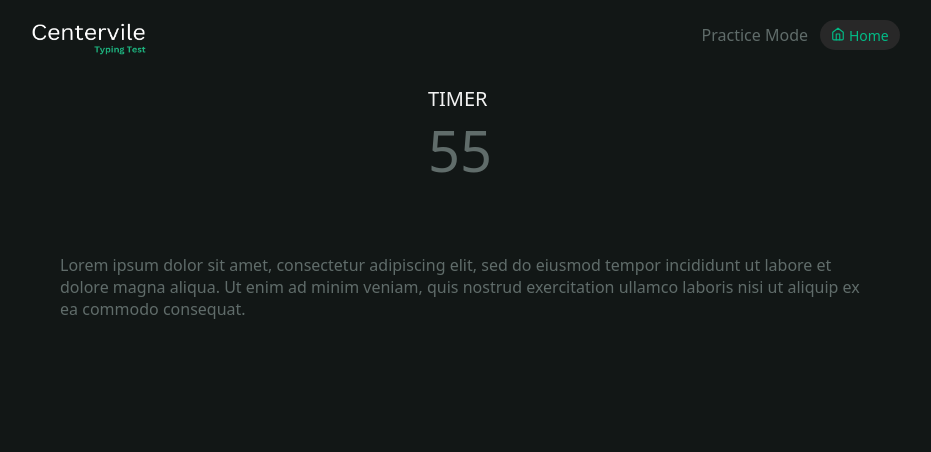
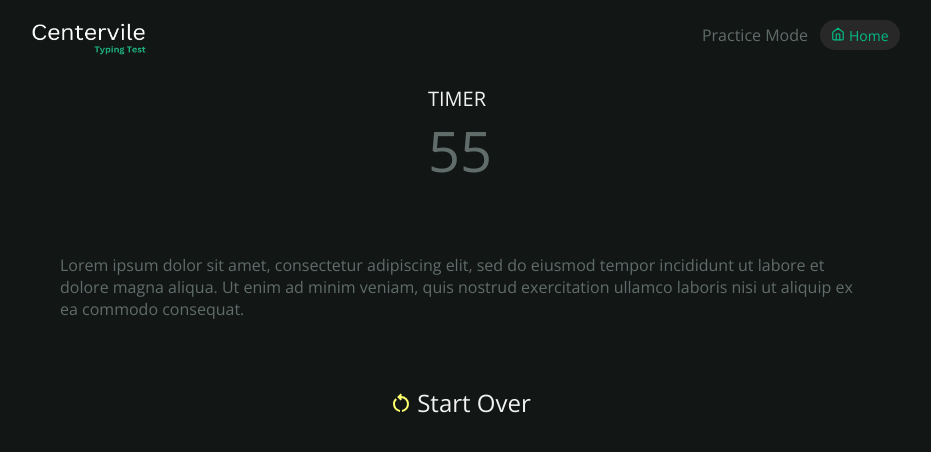
Before and after one commit to Besufikad17/YATT, a Vue app: page / in a window 1280 px wide. Shown: the top 452 px of the page, without its empty margins (180-1111 px from the left). Built offline with nearby package versions, Linux system fonts and the light colour scheme.

Commit message:
font updated, restart UI implemented

```diff
--- a/index.html
+++ b/index.html
@@ -3,6 +3,9 @@
   <head>
     <meta charset="UTF-8" />
     <link rel="icon" type="image/svg+xml" href="/vite.svg" />
+    <link rel="preconnect" href="https://fonts.googleapis.com">
+    <link rel="preconnect" href="https://fonts.gstatic.com" crossorigin>
+    <link href="https://fonts.googleapis.com/css2?family=Open+Sans:ital,wght@0,300..800;1,300..800&display=swap" rel="stylesheet">
     <meta name="viewport" content="width=device-width, initial-scale=1.0" />
     <title>Typing Test</title>
   </head>
--- a/src/components/Button.vue
+++ b/src/components/Button.vue
@@ -14,9 +14,6 @@ export default {
   },
   components: {
     HomeIcon
-  },
-  setup(props) {
-    console.log(props.text, props.width)
   },
   computed: {
     cssVars() {
--- a/src/components/Home.vue
+++ b/src/components/Home.vue
@@ -1,6 +1,7 @@
 <script lang="ts">
 import Header from "./Header.vue";
 import Timer from "./Timer.vue";
+import ReloadIcon from "./icons/Reload.vue";
 
 export default {
   data() {
@@ -32,10 +33,10 @@ export default {
       }
     },
     getLetterColor(char, index) {
-      console.log(char, index, this.text[index - 1]);
+      console.log(char, index, this.text.slice(0, index));
       if (index > this.input.length) {
         this.color = "#606C6A";
-      } else if (this.text[index - 1] === char) {
+      } else if (this.text[index - 1] === char && this.input === this.text.slice(0, index)) {
         this.color = "#02BB86";
       } else {
         this.color = "#FF6668";
@@ -43,11 +44,16 @@ export default {
     },
     updateTimer() {
       this.timer--;
+    },
+    reset() {
+      this.index = 0;
+      this.timer = 60;
     }
   },
   components: {
     Header,
-    Timer
+    Timer,
+    ReloadIcon
   },
   mounted() {
     let self = this;
@@ -68,6 +74,10 @@ export default {
         <span v-for="(char, index2) in text.slice(index, text.length)" style="color: #606C6A;">{{ char }}</span>
       </p>
     </div>
+    <div class="control-container" onclick="this.reset">
+      <ReloadIcon />
+      <span class="restart">Start Over</span>
+    </div>
   </div>
 </template>
 
@@ -84,4 +94,23 @@ export default {
   width: 800px;
   padding: auto;
 }
+
+.control-container {
+  display: flex;
+  align-items: center;
+  padding: 10px;
+  margin-top: 40px;
+}
+
+.restart {
+  color: #f2f2f2;
+  font-size: 24px;
+  margin-left: 4px;
+}
+
+.control-container:hover {
+  cursor: pointer;
+  border-radius: 25px;
+  box-shadow: rgba(242, 242, 242, 0.35) 0px 5px 15px;
+}
 </style>
--- /dev/null
+++ b/src/components/icons/Reload.vue
@@ -0,0 +1,13 @@
+<script setup lang="ts">
+import { defineComponent } from 'vue';
+
+defineComponent({
+  name: 'MaterialSymbolsRestartAlt',
+});
+</script>
+<template>
+  <svg xmlns="http://www.w3.org/2000/svg" width="1.5em" height="1.5em" viewBox="0 0 24 24">
+    <path fill="#ffff6e"
+      d="M11 20.95q-3.025-.375-5.012-2.637T4 13q0-1.65.65-3.162T6.5 7.2l1.425 1.425q-.95.85-1.437 1.975T6 13q0 2.2 1.4 3.888T11 18.95zm2 0v-2q2.175-.4 3.588-2.075T18 13q0-2.5-1.75-4.25T12 7h-.075l1.1 1.1l-1.4 1.4l-3.5-3.5l3.5-3.5l1.4 1.4l-1.1 1.1H12q3.35 0 5.675 2.325T20 13q0 3.025-1.987 5.288T13 20.95" />
+  </svg>
+</template>
--- a/src/style.css
+++ b/src/style.css
@@ -1,9 +1,12 @@
 @font-face {
-  font-family: system-ui;
+  font-family: "Open Sans", sans-serif;
 }
 
 * {
-  font-family: "system-ui";
+  font-family: "Open Sans", sans-serif;
+  font-optical-sizing: auto;
+  font-weight: 400;
+  font-style: normal;
 }
 
 body {
```
